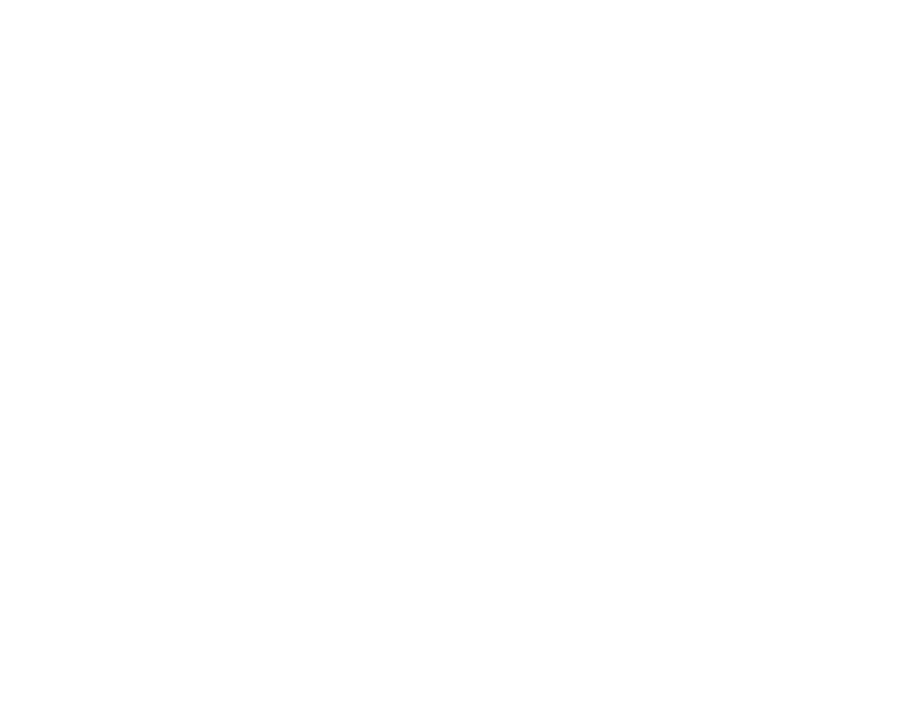
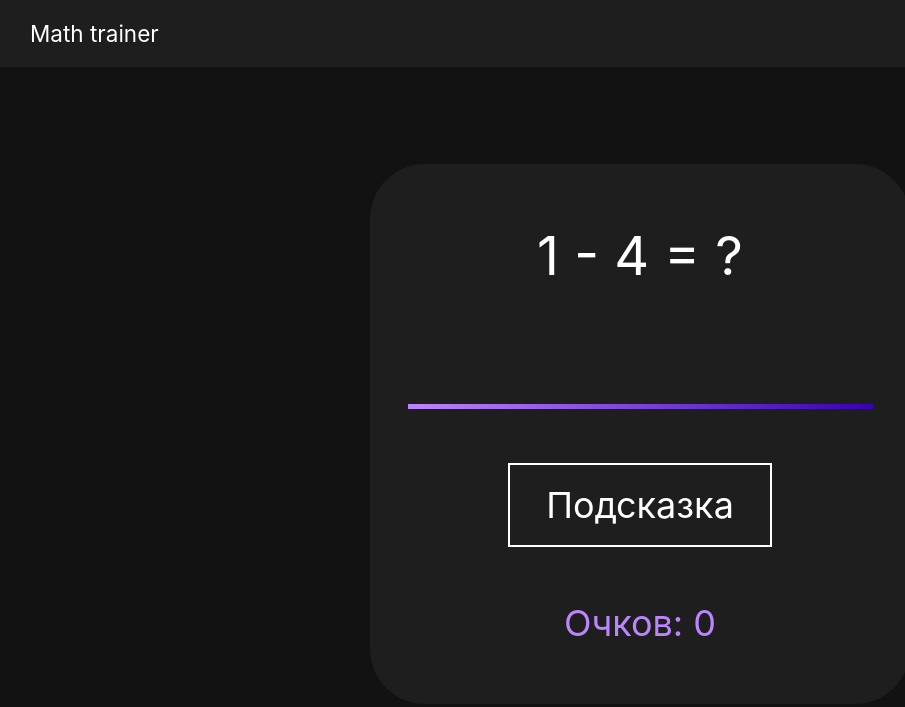
Before and after one commit to suvmer/mentalmath1, a plain HTML site: page index.html in a window 1280 px wide. Shown: the whole page, without its empty margins (0-905 px from the left). Drawn offline with Linux system fonts and the light colour scheme; the site is published under a folder, as on GitHub Pages, so addresses that start at the root find nothing.

Commit message:
relative deploy paths

```diff
--- a/index.html
+++ b/index.html
@@ -1 +1 @@
-<!doctype html><html lang="en"><head><meta charset="utf-8"/><link rel="icon" href="/small_react.ico"/><meta name="viewport" content="width=device-width,initial-scale=0.8"/><meta name="theme-color" content="#000000"/><meta name="description" content="MentalMath - быстрый тренер сложения/вычитания в уме с увеличением сложности:)"/><link rel="manifest" href="/manifest.json"/><title>MentalMath - ускоряй счёт!</title><script defer="defer" src="/static/js/main.523013f6.js"></script><link href="/static/css/main.c3505888.css" rel="stylesheet"></head><body><noscript>You need to enable JavaScript to run this app.</noscript><div id="root"></div></body></html>
+<!doctype html><html lang="en"><head><meta charset="utf-8"/><link rel="icon" href="small_react.ico"/><meta name="viewport" content="width=device-width,initial-scale=0.8"/><meta name="theme-color" content="#000000"/><meta name="description" content="MentalMath - быстрый тренер сложения/вычитания в уме с увеличением сложности:)"/><link rel="manifest" href="manifest.json"/><title>MentalMath - ускоряй счёт!</title><script defer="defer" src="static/js/main.523013f6.js"></script><link href="static/css/main.c3505888.css" rel="stylesheet"></head><body><noscript>You need to enable JavaScript to run this app.</noscript><div id="root"></div></body></html>
```
